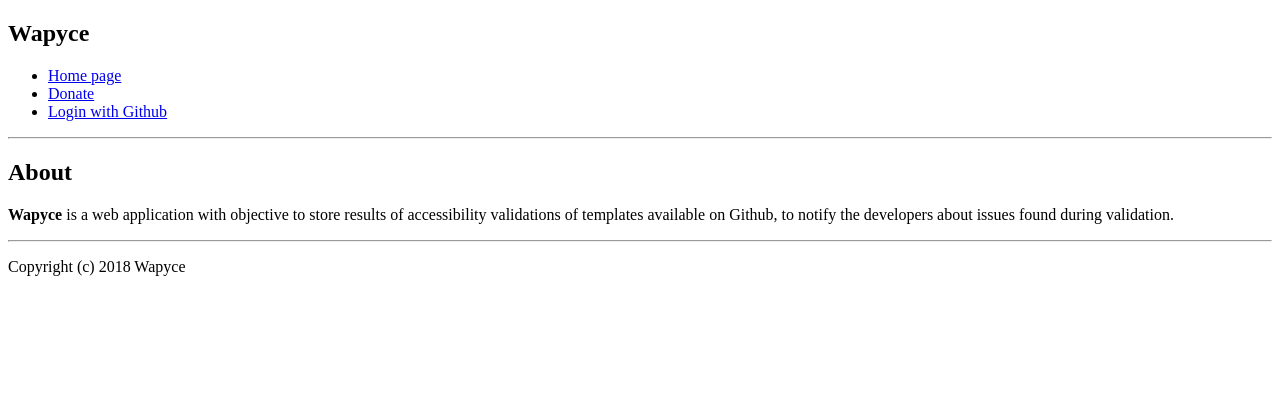
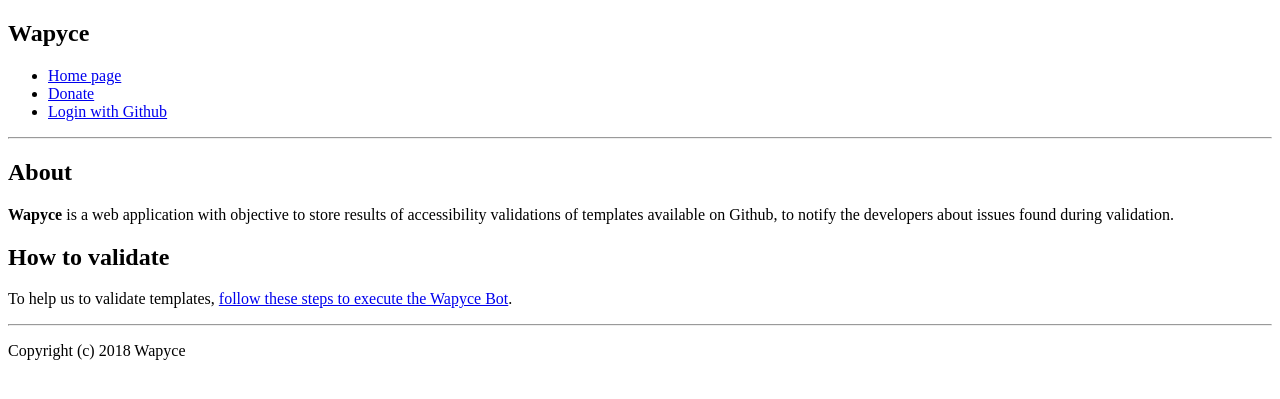
Before and after one commit to carlsonsantana/wapyce, a Django app: page / in a window 1280 px wide. Shown: the top 399 px of the page. Run offline with Django 3.2, Linux system fonts and the light colour scheme; parts of the project's set-up code (start-up, migrations or seed data) failed here and were passed over.

Commit message:
:memo: Show to user how to validate

```diff
--- a/wapyce/templates/home.html
+++ b/wapyce/templates/home.html
@@ -5,7 +5,7 @@
 {% block title %}{% trans "Home page" %} - Wapyce{% endblock %}
 {% block content %}
   <section>
-      <header><h2>About</h2></header>
+      <header><h2>{% trans "About" %}</h2></header>
       <article>
         <p>
           {% blocktrans %}
@@ -17,4 +17,16 @@
         </p>
       </article>
   </section>
+  <section>
+      <header><h2>{% trans "How to validate" %}</h2></header>
+      <article>
+        <p>
+          {% blocktrans %}
+            To help us to validate templates,
+            <a href="https://github.com/wapyce/wapyce_bot" target="_blank">
+            follow these steps to execute the Wapyce Bot</a>.
+          {% endblocktrans %}
+        </p>
+      </article>
+  </section>
 {% endblock %}
```
